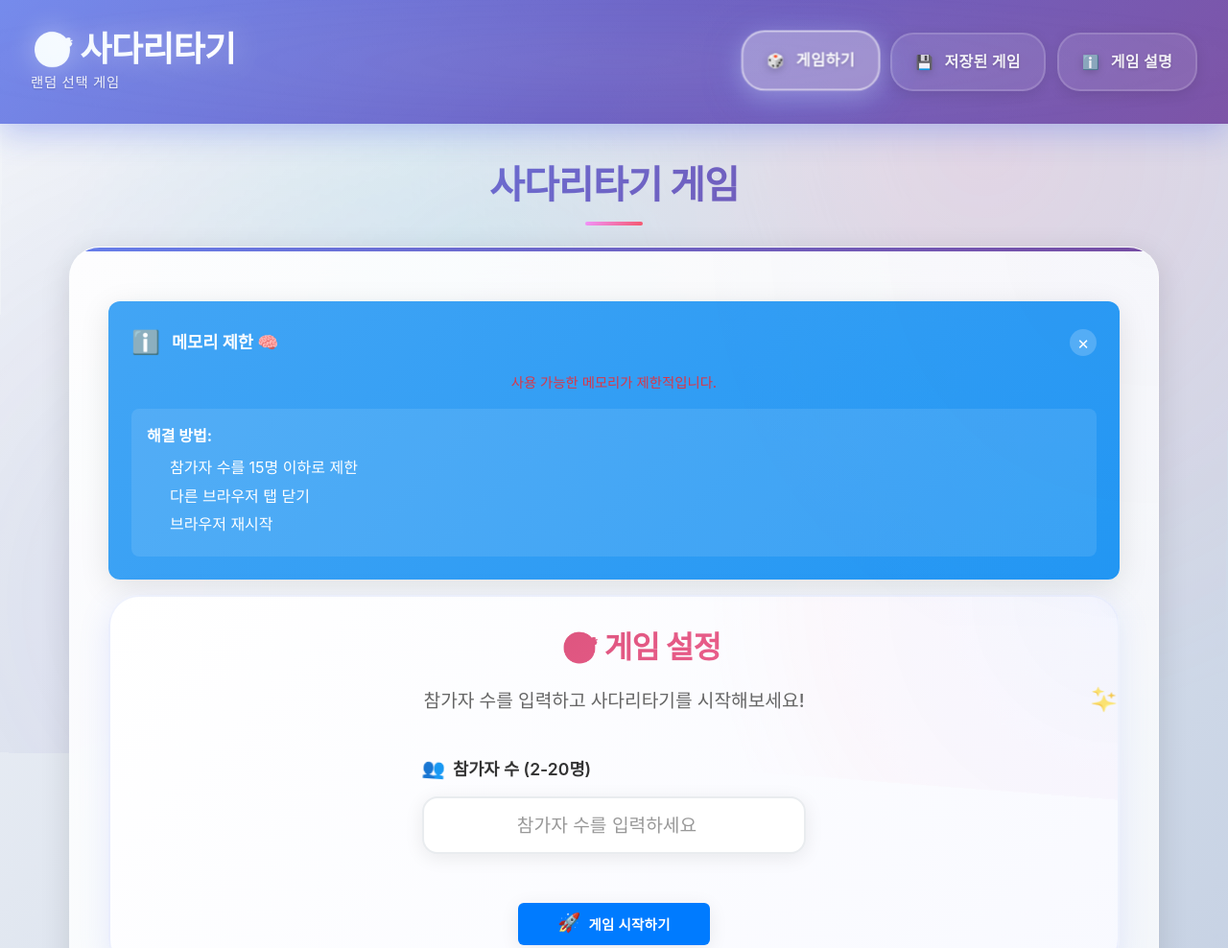
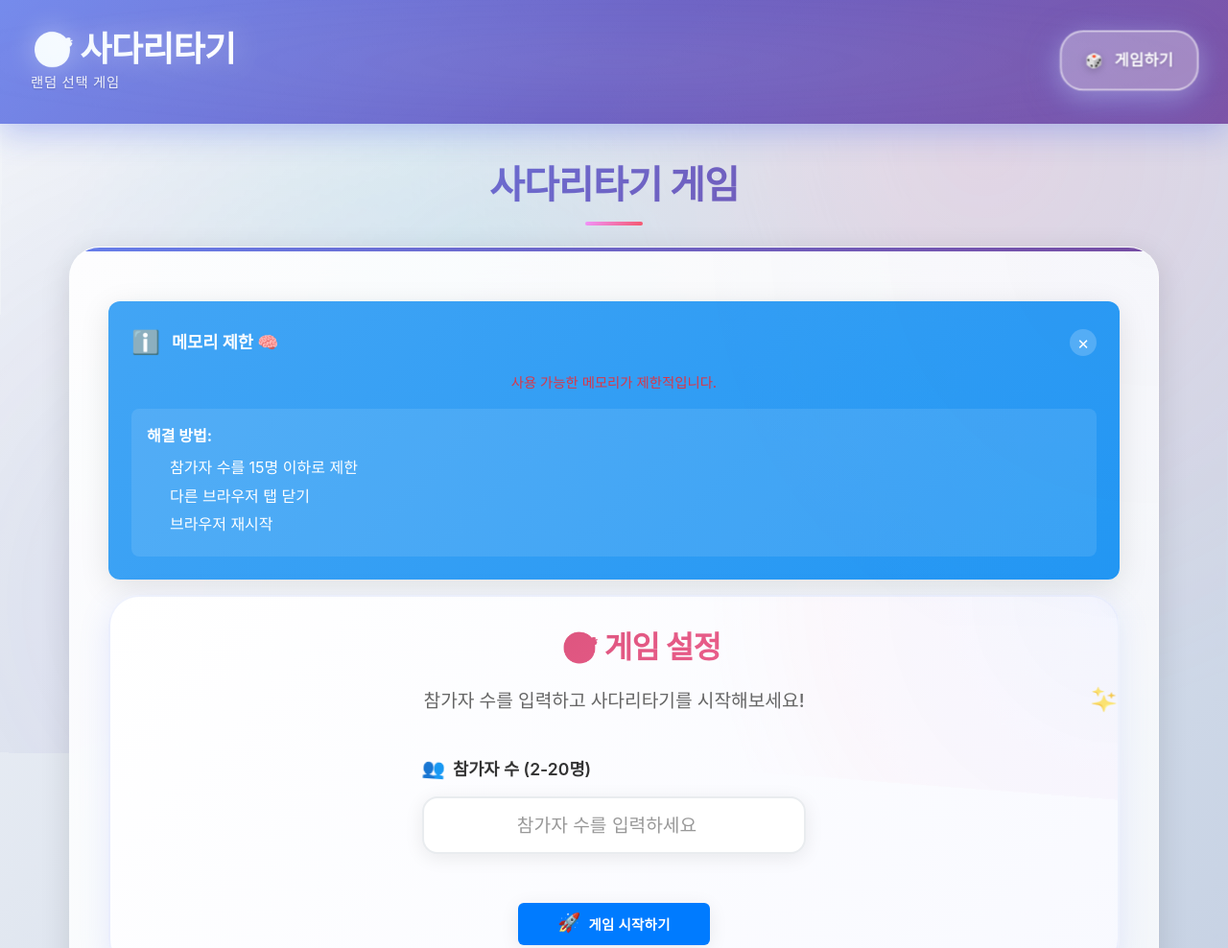
Before and after one commit to kimjj81/ladder, a website: page index.html in a window 1280 px wide. Shown: the top 988 px of the page at 96% size. Drawn offline with Linux system fonts and the light colour scheme.

Commit message:
remove buttons

```diff
--- a/index.html
+++ b/index.html
@@ -35,14 +35,14 @@
                         <span class="nav-icon">🎲</span>
                         <span class="nav-text">게임하기</span>
                     </a></li>
-                    <li><a href="#saved-games" class="nav-item" data-section="saved-games">
+                    <!-- <li><a href="#saved-games" class="nav-item" data-section="saved-games">
                         <span class="nav-icon">💾</span>
                         <span class="nav-text">저장된 게임</span>
-                    </a></li>
-                    <li><a href="#about" class="nav-item" data-section="about">
+                    </a></li> -->
+                    <!-- <li><a href="#about" class="nav-item" data-section="about">
                         <span class="nav-icon">ℹ️</span>
                         <span class="nav-text">게임 설명</span>
-                    </a></li>
+                    </a></li> -->
                 </ul>
             </nav>
 
```
Also changed, not shown: 1.png (deleted), 2.png (deleted), 3.png (deleted), 4.png (deleted).
